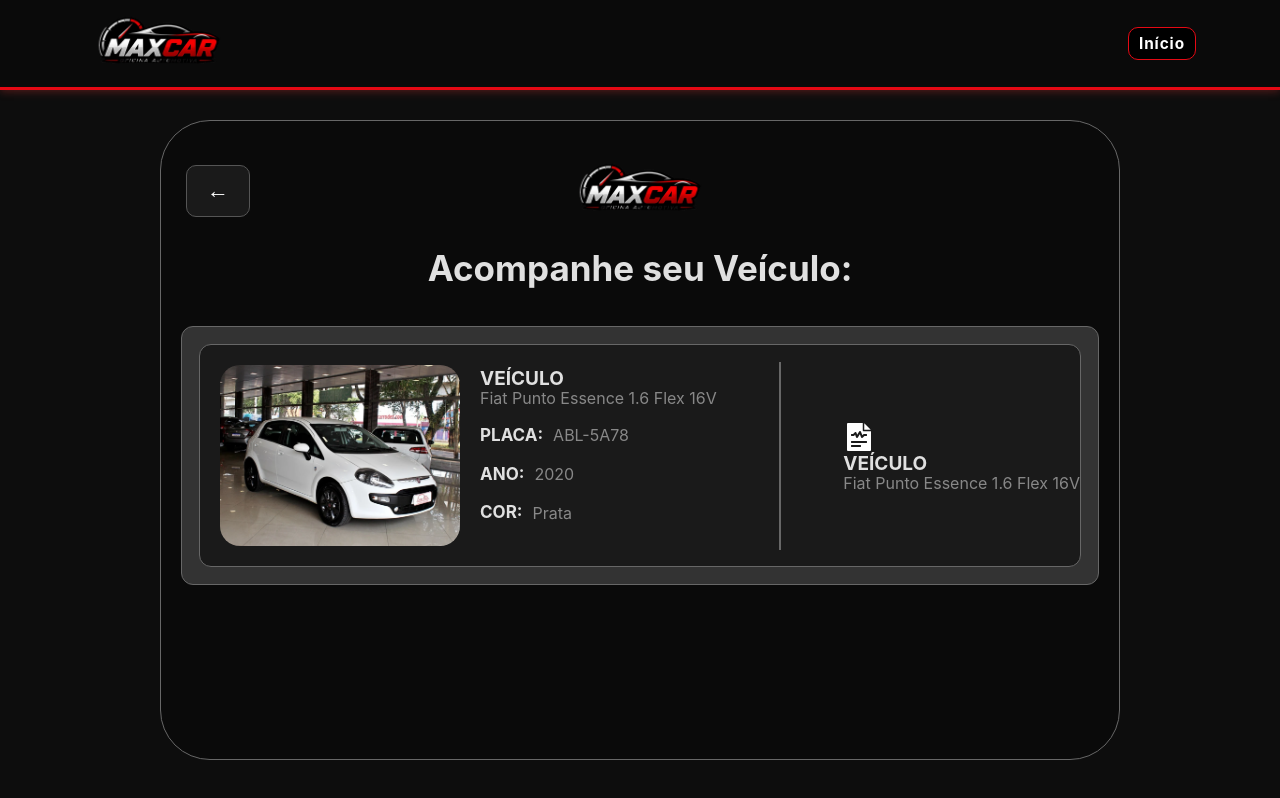
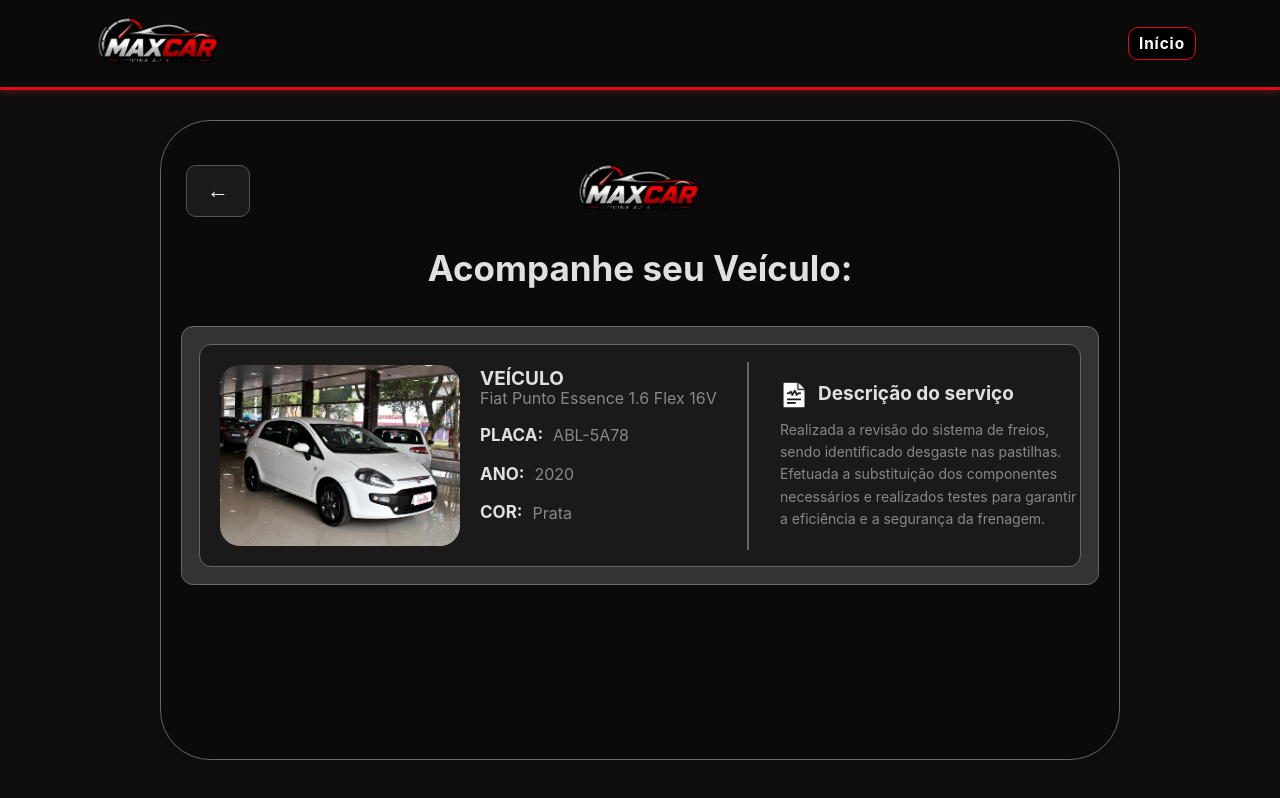
Before and after one commit to WesleyRNX09/tcc_oficial, a React (Vite) app: page /v_orcamento in a window 1280 px wide. Built offline with nearby package versions, Linux system fonts and the light colour scheme.

Commit message:
18-06
ajustando

```diff
--- a/src/pages/home/index.module.css
+++ b/src/pages/home/index.module.css
@@ -198,6 +198,7 @@
     display: flex;
     flex-direction: column;
     align-items: center;
+    justify-content: center;
 
     border: #676767 1px solid;
     border-radius: 3rem;
--- a/src/pages/telas/V_orcamento/index.jsx
+++ b/src/pages/telas/V_orcamento/index.jsx
@@ -87,14 +87,13 @@
                                     <div className={styles.gs_linha}></div>
 
                                     <div className={styles.gs_bloco02}>
-
                                         <div className={styles.gs_bloco_box01}>
-
+                                            <div className={styles.gs_bloco_cabecalho}>
                                                 <img src={diagnostico} className={styles.gs_bloco_img02} />
-                                                <h1 className={styles.gs_bloco_titulo}>VEÍCULO</h1>
-                                                <p className={styles.gs_bloco_text02}>Fiat Punto Essence 1.6 Flex 16V</p>
+                                                <h1 className={styles.gs_bloco_titulo}>Descrição do serviço</h1>
+                                            </div>
+                                            <p className={styles.gs_bloco_descricao}>Realizada a revisão do sistema de freios, sendo identificado desgaste nas pastilhas. Efetuada a substituição dos componentes necessários e realizados testes para garantir a eficiência e a segurança da frenagem.</p>
                                         </div>
-
                                     </div>
 
                                 </div>
--- a/src/pages/telas/V_orcamento/index.module.css
+++ b/src/pages/telas/V_orcamento/index.module.css
@@ -1,4 +1,4 @@
-.container {
+ .container {
     align-items: center;
     justify-content: space-between;
     width: 100%;
@@ -51,6 +51,7 @@
     height: 10rem;
     object-fit: contain;
 }
+
 .barra_direita {
   display: flex;
   align-items: center;
@@ -67,6 +68,7 @@
   background: linear-gradient(to bottom, transparent, #333, transparent);
   margin-right: 1rem;
 }
+
 
 /* Sino */
 .barra_sino {
@@ -85,6 +87,7 @@
 .barra_sino:hover {
   background: rgba(229, 9, 20, 0.12);
 }
+
 .barra_sino svg {
   opacity: 0.75;
   transition: opacity 0.2s;
@@ -92,7 +95,6 @@
 .barra_sino:hover svg {
   opacity: 1;
 }
-
 /* Card de perfil */
 .barra_perfil {
   display: flex;
@@ -162,7 +164,6 @@
   transform: translateY(2px);
 }
 
-
 .tempo_Conteudo{
     display: flex;
     justify-content: center;
@@ -183,7 +184,6 @@
     border-radius: clamp(2rem, 4vw, 5rem);
     padding: 2rem;
     border: #676767 1px solid;
-
 }
 
 .tempo_imagem_container{
@@ -211,9 +211,7 @@
 .gs_areaBlocos {
   display: flex;
   flex-direction: column;
-
   width: 100%;
-
   background: #333;
   border: 1px solid #676767;
   border-radius: 1.2rem;
@@ -254,12 +252,10 @@
   color: #888;
 }
 
-
 /*.gs_bloco_label{
   margin: 0rem 1rem;
   padding: 1rem 0;
 }*/
-
 .gs_bloco01{
   display: flex ;
   align-items: center;
@@ -274,15 +270,42 @@
   display: flex;
   width: 35vh;
   padding: 2rem;
-
   border-radius: 4rem;
 }
+
+
 
 .gs_bloco_titulo{
   font-size: 1.9rem;
 }
 
 
+
+.gs_bloco_cabecalho {
+  display: flex;
+  align-items: center;
+  gap: 1rem;
+  margin-bottom: 1rem;
+}
+
+.gs_bloco_cabecalho h1 {
+  margin: 0;
+}
+
+.gs_bloco_img02 {
+  width: 2.8rem;
+  flex-shrink: 0;
+}
+
+
+
+.gs_bloco_descricao {
+  color: #888;
+  font-size: 1.4rem;
+  line-height: 1.6;
+  max-width: 30rem;
+  margin: 0;
+}
 
 .tempo_topo {
     display: flex;
@@ -293,7 +316,6 @@
     position: relative;        /* permite posicionamento absoluto do botão */
 }
 
-
 .tempo_topo_espacador {
     flex: 1;
 }
```
